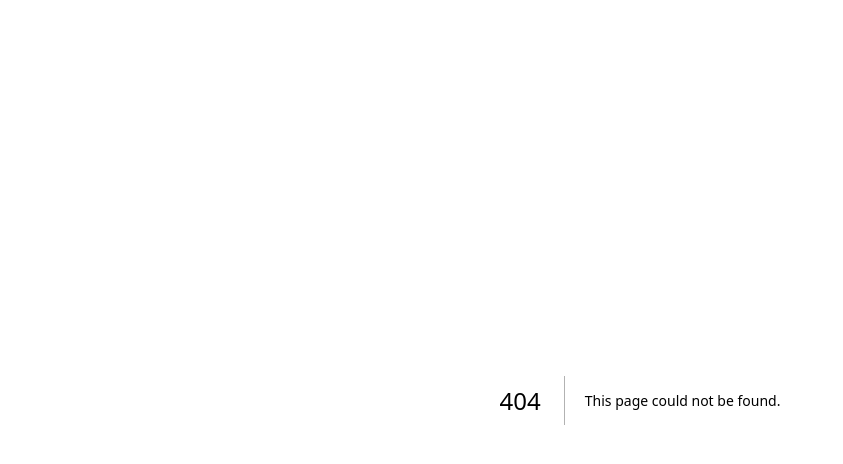
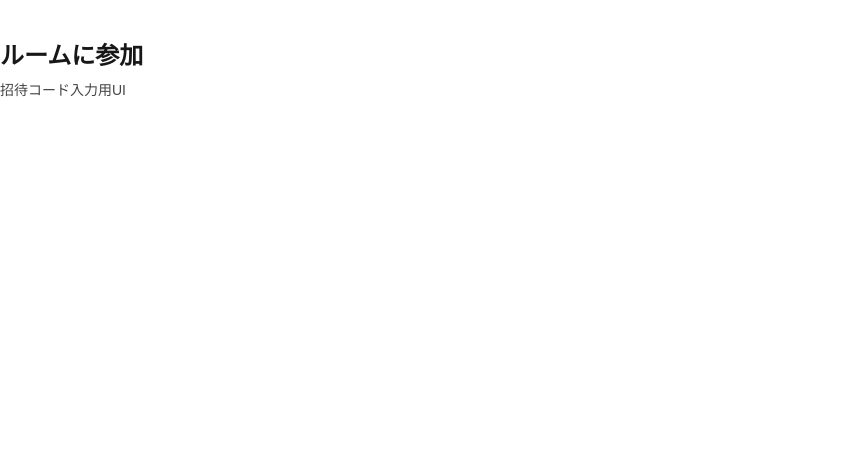
Before and after one commit to cergijame101007/bowling-score-battle-app, a Next.js app: page /rooms/join in a window 1280 px wide. Before the commit this address had no page. Shown: the top 464 px of the page, without its empty margins (0-843 px from the left). Built offline with nearby package versions, Linux system fonts and the light colour scheme.

Commit message:
feat: ルーム参加ページを追加（最低限構成）

```diff
--- /dev/null
+++ b/src/app/rooms/join/page.tsx
@@ -0,0 +1,10 @@
+const JoinRoomPage = () => {
+  return (
+    <main className="container py-10">
+      <h2 className="text-2xl font-semibold">ルームに参加</h2>
+      <p className="mt-2 text-sm opacity-80">招待コード入力用UI</p>
+    </main>
+  );
+};
+
+export default JoinRoomPage;
```
